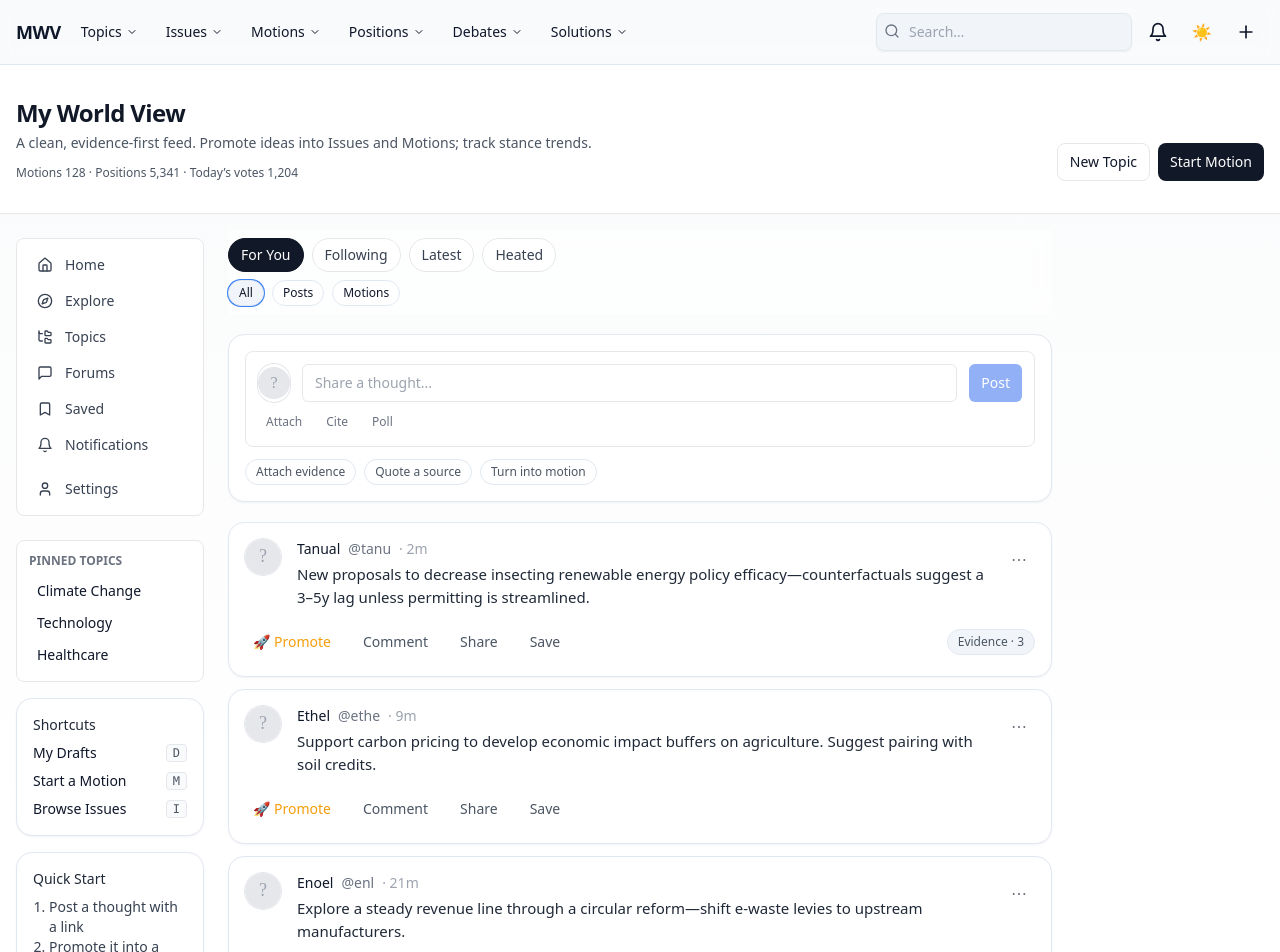
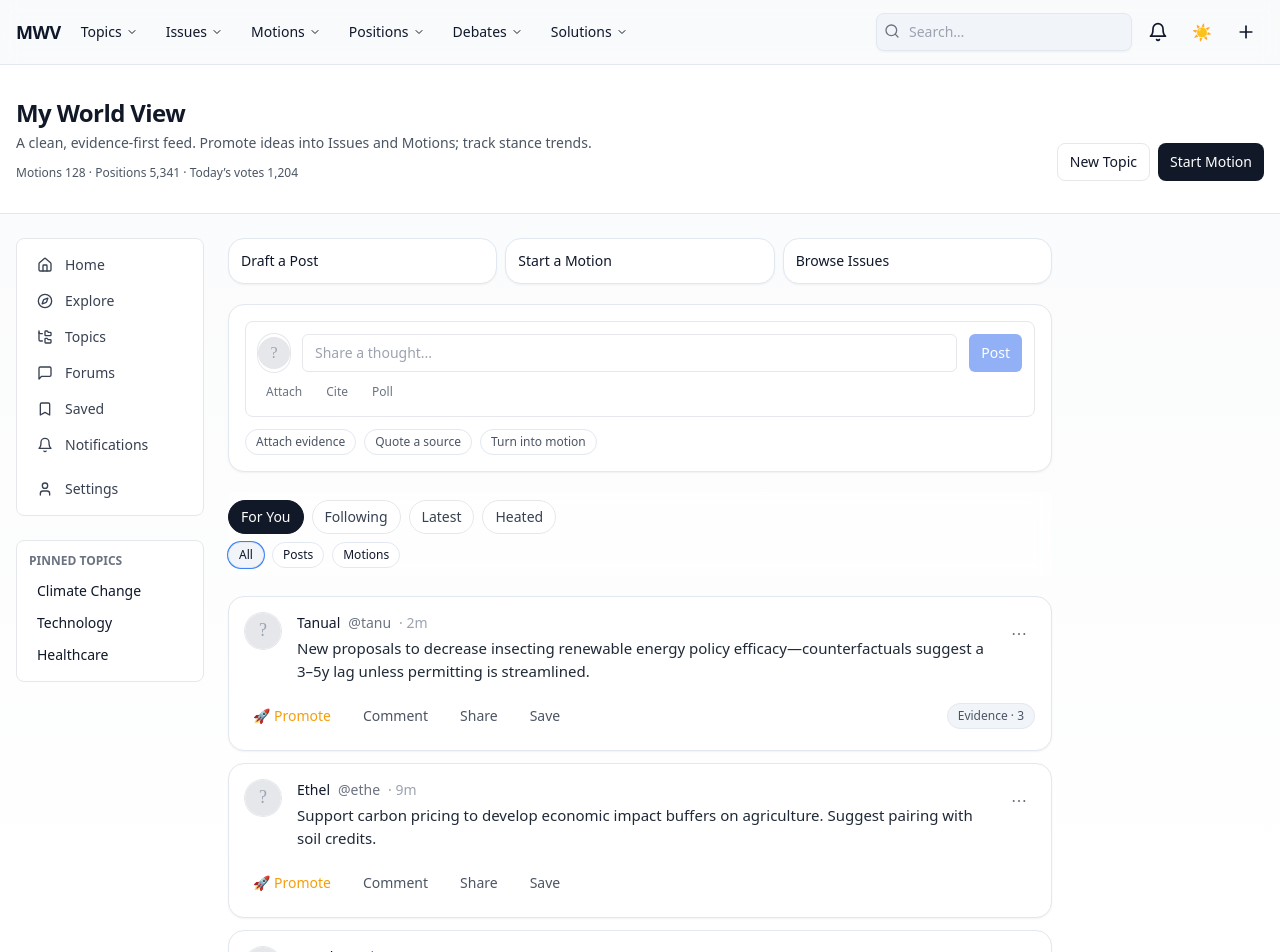
Before and after one commit to My-World-Network-DEV/MWN-My-World-View, a Next.js app: page / in a window 1280 px wide. Shown: the top 952 px of the page. Built offline with nearby package versions, Linux system fonts and the light colour scheme.

Commit message:
feat(ui): refactor Page component to fetch home data from new API endpoint, streamline data handling, and enhance navigation with new links

```diff
--- /dev/null
+++ b/src/app/api/home/route.ts
@@ -0,0 +1,28 @@
+import { NextResponse } from 'next/server';
+
+export async function GET() {
+  const posts = [
+    { id: '1', author: { name: 'Tanual', handle: 'tanu' }, minutesAgo: 2, text: 'New proposals to decrease insecting renewable energy policy efficacy—counterfactuals suggest a 3–5y lag unless permitting is streamlined.', evidenceCount: 3 },
+    { id: '2', author: { name: 'Ethel', handle: 'ethe' }, minutesAgo: 9, text: 'Support carbon pricing to develop economic impact buffers on agriculture. Suggest pairing with soil credits.' },
+    { id: '3', author: { name: 'Enoel', handle: 'enl' }, minutesAgo: 21, text: 'Explore a steady revenue line through a circular reform—shift e-waste levies to upstream manufacturers.', evidenceCount: 1 },
+  ];
+  const trending = [
+    { title: 'AI is essential for …', counts: { for: 62, against: 28, abstain: 10 }, total: 1204 },
+    { title: 'Ban plastic bags in …', counts: { for: 54, against: 36, abstain: 10 }, total: 987 },
+    { title: 'Universal basic income …', counts: { for: 39, against: 48, abstain: 13 }, total: 654 },
+  ];
+  const suggestedTopics = [
+    { title: 'Artificial intelligence' },
+    { title: 'Renewable energy' },
+    { title: 'Freedom of speech' },
+    { title: 'Climate policy' },
+    { title: 'Urban planning' },
+    { title: 'Healthcare' },
+  ];
+  const activeIssues = [
+    { title: 'Regulate AI alignment', motionCount: 4 },
+    { title: 'Plastic waste export bans', motionCount: 3 },
+    { title: 'Cashless society risks', motionCount: 5 },
+  ];
+  return NextResponse.json({ posts, trending, suggestedTopics, activeIssues });
+}
--- a/src/app/page.tsx
+++ b/src/app/page.tsx
@@ -1,4 +1,5 @@
 import React, { Suspense } from 'react';
+import Link from 'next/link';
 import AppMenuBar from '@/components/AppMenuBar';
 import Sidebar from '@/components/Sidebar';
 import Card from '@/components/Card';
@@ -10,109 +11,38 @@ import HeaderHero from '@/components/HeaderHero';
 import StanceBar from '@/components/StanceBar';
 import FeedTabs from '@/components/FeedTabs';
 
-type CensusCounts = { for: number; against: number; abstain: number };
-type Post = {
-  id: string;
-  author: { name: string; handle: string; avatarUrl?: string };
-  minutesAgo: number;
-  text: string;
-  evidenceCount?: number;
-};
-type MotionTrend = {
-  title: string;
-  counts: CensusCounts;
-  total: number;
-};
-type TopicLite = { title: string };
-type IssueLite = { title: string; motionCount: number };
+async function getHomeData() {
+  try {
+    const res = await fetch('/api/home', { cache: 'no-store' });
+    if (!res.ok) return null;
+    return res.json();
+  } catch {
+    return null;
+  }
+}
 
-const posts: Post[] = [
-  {
-    id: '1',
-    author: { name: 'Tanual', handle: 'tanu' },
-    minutesAgo: 2,
-    text:
-      'New proposals to decrease insecting renewable energy policy efficacy—counterfactuals suggest a 3–5y lag unless permitting is streamlined.',
-    evidenceCount: 3,
-  },
-  {
-    id: '2',
-    author: { name: 'Ethel', handle: 'ethe' },
-    minutesAgo: 9,
-    text:
-      'Support carbon pricing to develop economic impact buffers on agriculture. Suggest pairing with soil credits.',
-  },
-  {
-    id: '3',
-    author: { name: 'Enoel', handle: 'enl' },
-    minutesAgo: 21,
-    text:
-      'Explore a steady revenue line through a circular reform—shift e-waste levies to upstream manufacturers.',
-    evidenceCount: 1,
-  },
-];
-
-const trending: MotionTrend[] = [
-  { title: 'AI is essential for …', counts: { for: 62, against: 28, abstain: 10 }, total: 1204 },
-  { title: 'Ban plastic bags in …', counts: { for: 54, against: 36, abstain: 10 }, total: 987 },
-  { title: 'Universal basic income …', counts: { for: 39, against: 48, abstain: 13 }, total: 654 },
-];
-
-const suggestedTopics: TopicLite[] = [
-  { title: 'Artificial intelligence' },
-  { title: 'Renewable energy' },
-  { title: 'Freedom of speech' },
-  { title: 'Climate policy' },
-  { title: 'Urban planning' },
-  { title: 'Healthcare' },
-];
-
-const activeIssues: IssueLite[] = [
-  { title: 'Regulate AI alignment', motionCount: 4 },
-  { title: 'Plastic waste export bans', motionCount: 3 },
-  { title: 'Cashless society risks', motionCount: 5 },
-];
-
-export default function Page() {
+export default async function Page() {
+  const data = await getHomeData();
+  const posts = data?.posts ?? [];
+  const trending = data?.trending ?? [];
+  const suggestedTopics = data?.suggestedTopics ?? [];
+  const activeIssues = data?.activeIssues ?? [];
   return (
     <div className="min-h-screen bg-gradient-to-b from-gray-50 via-white to-white">
       <AppMenuBar />
       <HeaderHero />
       <main className="container mx-auto grid grid-cols-1 gap-6 px-4 py-6 lg:grid-cols-12">
-        <aside className="hidden space-y-4 lg:col-span-2 lg:block" aria-label="Sidebar and shortcuts">
+        <aside className="hidden space-y-4 lg:col-span-2 lg:block" aria-label="Global navigation">
           <Sidebar />
-          <Card aria-label="Shortcuts">
-            <div className="text-sm font-medium text-gray-800">Shortcuts</div>
-            <ul className="mt-2 space-y-2 text-sm">
-              <li className="flex items-center justify-between">
-                <span>My Drafts</span>
-                <kbd className="rounded border bg-gray-50 px-1.5 text-xs text-gray-600">D</kbd>
-              </li>
-              <li className="flex items-center justify-between">
-                <span>Start a Motion</span>
-                <kbd className="rounded border bg-gray-50 px-1.5 text-xs text-gray-600">M</kbd>
-              </li>
-              <li className="flex items-center justify-between">
-                <span>Browse Issues</span>
-                <kbd className="rounded border bg-gray-50 px-1.5 text-xs text-gray-600">I</kbd>
-              </li>
-            </ul>
-          </Card>
-          <Card aria-label="Quick Start">
-            <div className="text-sm font-medium text-gray-800">Quick Start</div>
-            <ol className="mt-2 list-decimal pl-4 text-sm text-gray-700">
-              <li>Post a thought with a link</li>
-              <li>Promote it into a Motion</li>
-              <li>Watch the Census update</li>
-            </ol>
-          </Card>
         </aside>
 
         <section className="lg:col-span-8 space-y-5">
-          <Suspense fallback={<div className="h-10" aria-hidden />}>
-            <FeedTabs />
-          </Suspense>
-          <Card>
+          <div className="grid grid-cols-1 gap-2 sm:grid-cols-3">
+            <a href="#composer" className="card p-3 text-sm hover:shadow-card-hover">Draft a Post</a>
+            <Link href="/motions/new" className="card p-3 text-sm hover:shadow-card-hover">Start a Motion</Link>
+            <Link href="/issues" className="card p-3 text-sm hover:shadow-card-hover">Browse Issues</Link>
+          </div>
+          <Card id="composer">
             <Composer />
             <div className="mt-3">
               <div className="flex gap-2 text-xs text-gray-600">
@@ -122,25 +52,36 @@ export default function Page() {
               </div>
             </div>
           </Card>
+          <Suspense fallback={<div className="h-10" aria-hidden />}>
+            <FeedTabs />
+          </Suspense>
           <ul className="space-y-3">
-            {posts.map((p) => (
+            {posts.length === 0 && (
+              <li>
+                <SkeletonCard />
+              </li>
+            )}
+            {posts.map((p: { id: string; author: { name: string; handle: string; avatarUrl?: string }; minutesAgo: number; text: string; evidenceCount?: number }) => (
               <li key={p.id}>
                 <PostCard post={p} />
               </li>
             ))}
           </ul>
-          {/* Skeleton examples (could be conditional) */}
-          <div className="hidden">
-            <SkeletonCard />
-            <SkeletonCard />
-          </div>
+          <details className="card p-4">
+            <summary className="cursor-pointer list-none text-sm font-medium">Quick Start</summary>
+            <ol className="mt-2 list-decimal pl-4 text-sm text-gray-700">
+              <li>Post a thought with a link</li>
+              <li>Promote it into a Motion</li>
+              <li>Watch the Census update</li>
+            </ol>
+          </details>
         </section>
 
         <aside className="hidden space-y-4 lg:col-span-4 lg:block" aria-label="Trending motions and topics">
           <Card aria-label="Trending motions">
             <SectionTitle>Trending Motions</SectionTitle>
             <ul className="mt-3 space-y-3">
-              {trending.map((m) => (
+              {trending.map((m: { title: string; counts: { for: number; against: number; abstain: number }; total: number }) => (
                 <li key={m.title} className="space-y-1">
                   <div className="text-sm text-gray-800 line-clamp-1">{m.title}</div>
                   <StanceBar
@@ -161,7 +102,7 @@ export default function Page() {
           <Card aria-label="Suggested topics">
             <SectionTitle>Suggested Topics</SectionTitle>
             <ul className="mt-3 flex flex-wrap gap-2">
-              {suggestedTopics.map((t) => (
+              {suggestedTopics.map((t: { title: string }) => (
                 <li key={t.title}>
                   <button className="rounded-full border border-gray-200 bg-gray-50 px-3 py-1 text-xs text-gray-700 hover:bg-gray-100">
                     {t.title}
@@ -173,7 +114,7 @@ export default function Page() {
           <Card aria-label="Recently active issues">
             <SectionTitle>Recently Active Issues</SectionTitle>
             <ul className="mt-3 space-y-2">
-              {activeIssues.map((i) => (
+              {activeIssues.map((i: { title: string; motionCount: number }) => (
                 <li key={i.title} className="flex justify-between text-sm text-gray-700">
                   <span className="line-clamp-1">{i.title}</span>
                   <span className="text-gray-500">Motions: {i.motionCount}</span>
```
